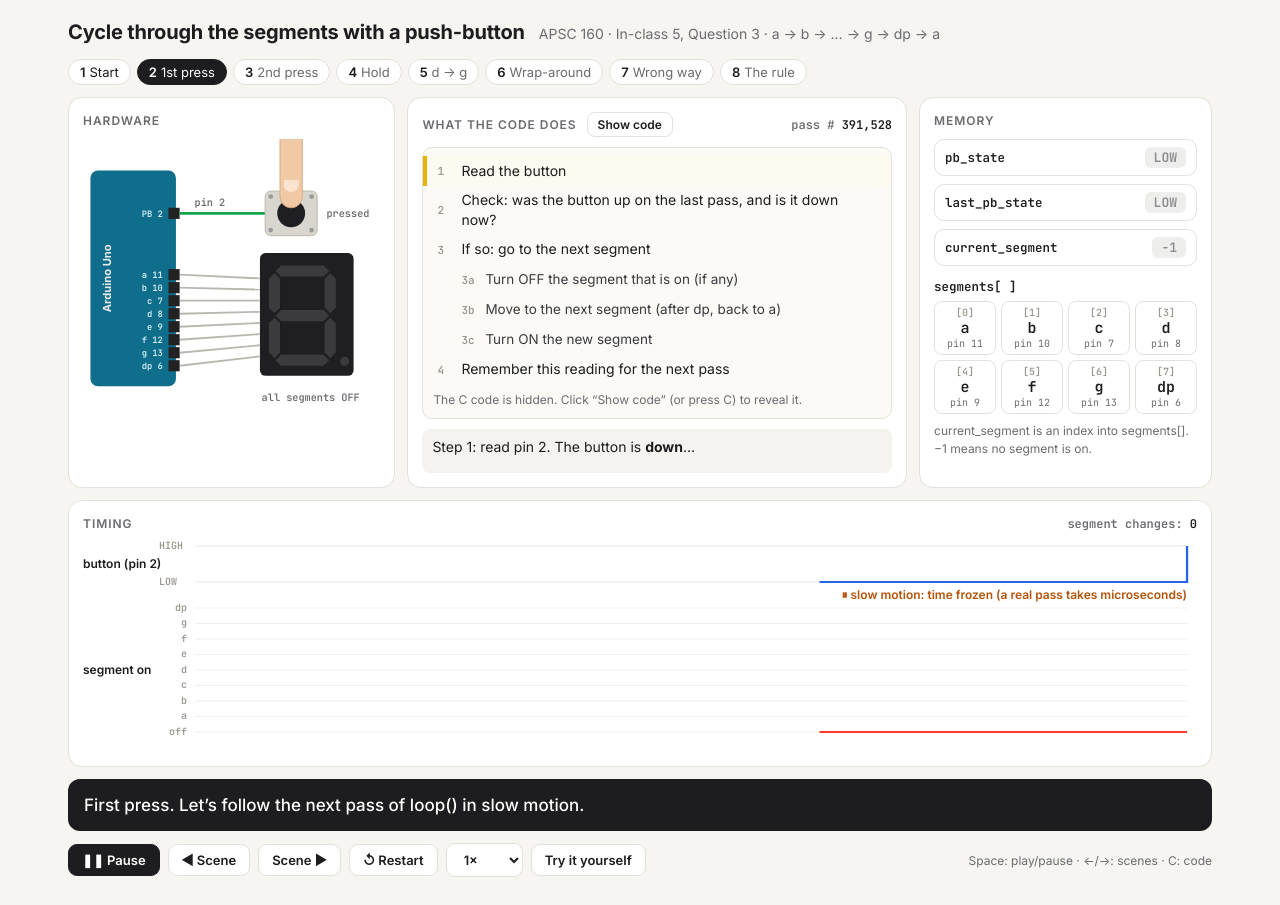
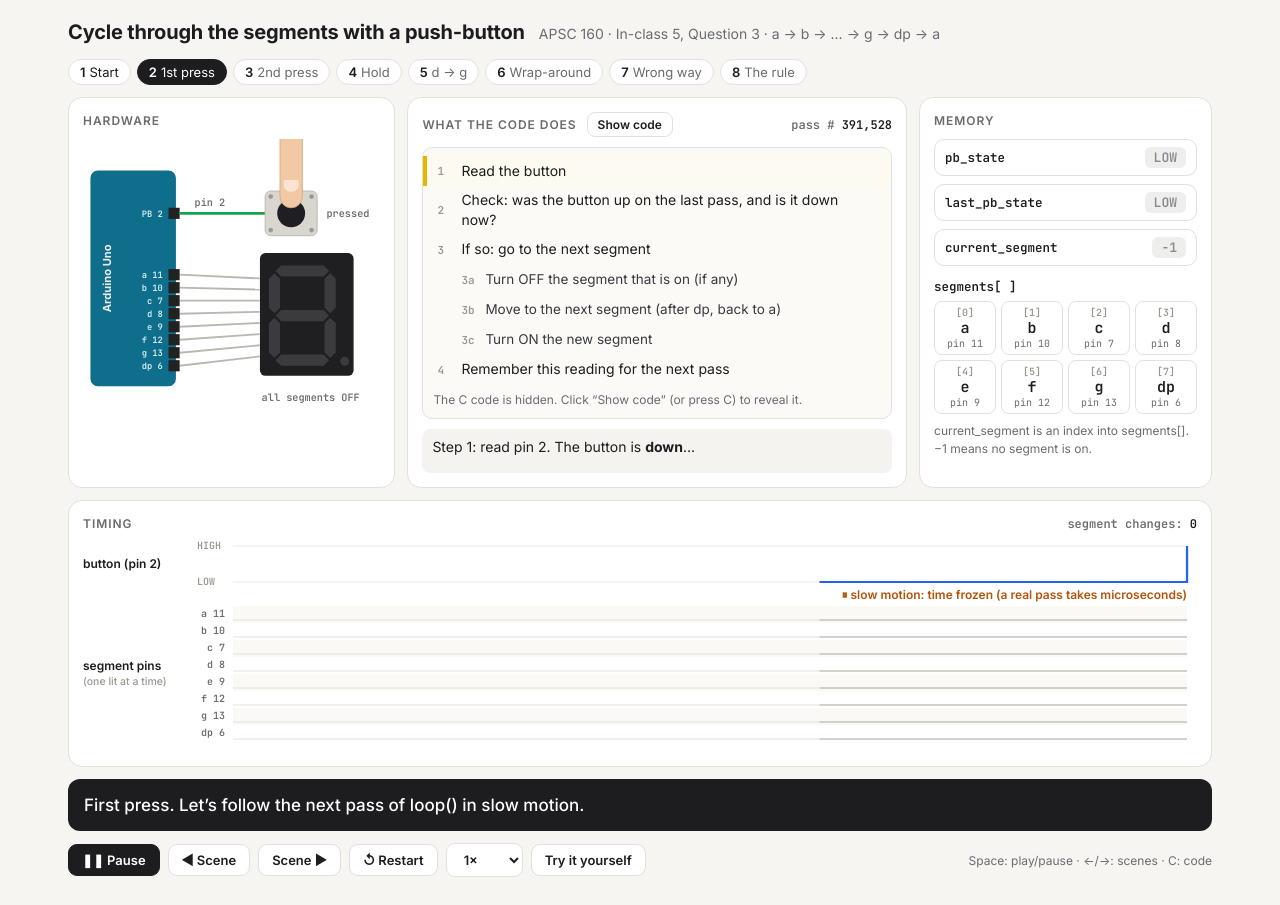
Before and after one commit to cristian-grecu/apsc160-demos, a plain HTML site: page 7seg_segment_cycle.html in a window 1280 px wide. Drawn offline with Linux system fonts and the light colour scheme.

Commit message:
Segment-cycle demo: one timing lane per segment pin
Co-Authored-By: Claude Opus 5.5 <noreply@anthropic.com>
Claude-Session: https://claude.ai/code/session_01FPDaPcWtBc8ddzsNPC6GvG

```diff
--- a/7seg_segment_cycle.html
+++ b/7seg_segment_cycle.html
@@ -353,36 +353,39 @@
     const dpr = window.devicePixelRatio || 1, w = cv.clientWidth, h = cv.clientHeight;
     if (cv.width !== Math.round(w*dpr) || cv.height !== Math.round(h*dpr)){ cv.width = Math.round(w*dpr); cv.height = Math.round(h*dpr); }
     ctx.setTransform(dpr,0,0,dpr,0,0); ctx.clearRect(0,0,w,h);
-    const x0 = 112, x1 = w - 10;
+    const x0 = 150, x1 = w - 10;
     // button lane
     const bHi = 14, bLo = 50;
-    // segment lane: level k (0 = off, 1..8 = a..dp)
-    const sTop = 76, step = 15.5;
-    const yS = idx => sTop + (8 - (idx + 1)) * step;
+    // one lane per segment pin (a at the top): HIGH only while that segment is lit
+    const sTop = 74, step = 17;
+    const laneHi = k => sTop + k*step + 3, laneLo = k => sTop + k*step + step - 3;
     ctx.textBaseline = 'middle';
     ctx.font = '600 12px Inter, sans-serif'; ctx.fillStyle = '#1d1d1f';
     ctx.fillText('button (pin 2)', 0, (bHi + bLo) / 2);
-    ctx.fillText('segment on', 0, yS(3));
+    ctx.fillText('segment pins', 0, sTop + 4*step - 8);
+    ctx.font = '500 10.5px Inter, sans-serif'; ctx.fillStyle = '#9a988f';
+    ctx.fillText('(one lit at a time)', 0, sTop + 4*step + 8);
     ctx.font = '600 10px JetBrains Mono, monospace'; ctx.fillStyle = '#9a988f';
     ctx.fillText('HIGH', x0 - 36, bHi); ctx.fillText('LOW', x0 - 36, bLo);
     ctx.strokeStyle = '#eceae4'; ctx.lineWidth = 1;
     ctx.beginPath(); ctx.moveTo(x0, bHi); ctx.lineTo(x1, bHi); ctx.moveTo(x0, bLo); ctx.lineTo(x1, bLo); ctx.stroke();
-    for (let k = -1; k < N; k++){
-      const y = yS(k);
-      ctx.fillStyle = '#9a988f'; ctx.textAlign = 'right';
-      ctx.fillText(k < 0 ? 'off' : NAMES[k], x0 - 8, y); ctx.textAlign = 'left';
-      ctx.strokeStyle = '#f1efe9'; ctx.beginPath(); ctx.moveTo(x0, y); ctx.lineTo(x1, y); ctx.stroke();
+    for (let k = 0; k < N; k++){
+      if (k % 2 === 0){ ctx.fillStyle = '#faf9f6'; ctx.fillRect(x0, sTop + k*step, x1 - x0, step); }
+      ctx.fillStyle = '#6b6b70'; ctx.textAlign = 'right';
+      ctx.fillText(`${NAMES[k]} ${PINS[k]}`, x0 - 8, sTop + k*step + step/2); ctx.textAlign = 'left';
+      ctx.strokeStyle = '#e3e1dc'; ctx.beginPath(); ctx.moveTo(x0, laneLo(k)); ctx.lineTo(x1, laneLo(k)); ctx.stroke();
     }
     const maxN = Math.floor((x1 - x0) / PX);
     if (samples.length > maxN + 2) samples.splice(0, samples.length - maxN - 2);
     const n = samples.length;
     const xOf = i => x1 - (n - 1 - i) * PX;
+    const sBottom = sTop + N*step;
     ctx.setLineDash([4,4]); ctx.strokeStyle = '#9a988f';
     for (let i = 0; i < n; i++){ const x = xOf(i); if (x < x0) continue;
-      if (samples[i].e){ ctx.beginPath(); ctx.moveTo(x, bHi); ctx.lineTo(x, yS(-1)); ctx.stroke(); } }
+      if (samples[i].e){ ctx.beginPath(); ctx.moveTo(x, bHi); ctx.lineTo(x, sBottom); ctx.stroke(); } }
     ctx.setLineDash([]);
-    const trace = (val, col, fill, base) => {
-      ctx.strokeStyle = col; ctx.lineWidth = 2.2;
+    const trace = (val, col, fill, base, lw) => {
+      ctx.strokeStyle = col; ctx.lineWidth = lw || 2.2;
       let started = false, py = 0; ctx.beginPath();
       for (let i = 0; i < n; i++){
         const x = xOf(i); if (x < x0 - PX) continue;
@@ -394,7 +397,26 @@
       if (fill){ ctx.fillStyle = fill; for (let i = 0; i < n; i++){ const x = xOf(i); if (x < x0) continue; const y = val(samples[i]); if (y < base) ctx.fillRect(x, y, PX + .3, base - y); } }
     };
     trace(s => s.b ? bHi : bLo, '#2563eb', 'rgba(37,99,235,.10)', bLo);
-    trace(s => yS(s.s), '#ff3b30', 'rgba(255,59,48,.10)', yS(-1));
+    for (let k = 0; k < N; k++){
+      const hi = laneHi(k), lo = laneLo(k);
+      trace(s => s.s === k ? hi : lo, '#c9c7c0', null, lo, 1.4);
+      // lit stretches: solid red bar on top of the grey trace
+      ctx.fillStyle = 'rgba(255,59,48,.28)'; ctx.strokeStyle = '#ff3b30'; ctx.lineWidth = 2.2;
+      let runStart = null;
+      for (let i = 0; i <= n; i++){
+        const on = i < n && samples[i].s === k;
+        const x = i < n ? xOf(i) : x1 + PX;
+        if (on && runStart === null) runStart = Math.max(x, x0);
+        if (!on && runStart !== null){
+          const xe = Math.min(x, x1);
+          if (xe > runStart){
+            ctx.fillRect(runStart, hi, xe - runStart, lo - hi);
+            ctx.beginPath(); ctx.moveTo(runStart, lo); ctx.lineTo(runStart, hi); ctx.lineTo(xe, hi); ctx.lineTo(xe, lo); ctx.stroke();
+          }
+          runStart = null;
+        }
+      }
+    }
     if (S.slow){
       ctx.fillStyle = '#b45309'; ctx.font = '600 12px Inter, sans-serif'; ctx.textAlign = 'right';
       ctx.fillText('⏸ slow motion: time frozen (a real pass takes microseconds)', x1, bLo + 13); ctx.textAlign = 'left';
```
